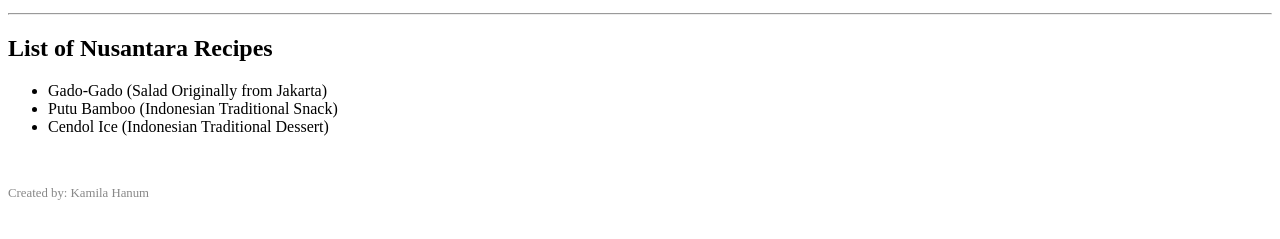
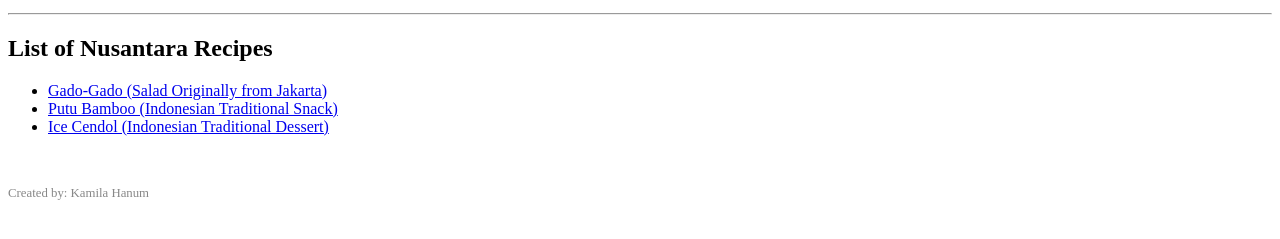
Before and after one commit to kmlhanum/odin-recipes, a plain HTML site: page index.html in a window 1280 px wide. Shown: the part 119-358 px from the top of the page. Drawn offline with Linux system fonts and the light colour scheme.

Commit message:
index.html final

```diff
--- a/index.html
+++ b/index.html
@@ -16,9 +16,15 @@
 
     <h2>List of Nusantara Recipes</h2>
     <ul>
-        <li>Gado-Gado (Salad Originally from Jakarta)</li>
-        <li>Putu Bamboo (Indonesian Traditional Snack)</li>
-        <li>Cendol Ice (Indonesian Traditional Dessert)</li>
+        <li>
+            <a href="gadogado.html">Gado-Gado (Salad Originally from Jakarta)</a>
+        </li>
+        <li>
+            <a href="kueputu.html">Putu Bamboo (Indonesian Traditional Snack)</a>
+        </li>
+        <li>
+            <a href="escendol.html"> Ice Cendol (Indonesian Traditional Dessert)</a>
+        </li>
     </ul>
     <footer>
         <p style="margin-top: 50px; font-size: 0.8em; color: #888;">Created by: Kamila Hanum</p>
```
